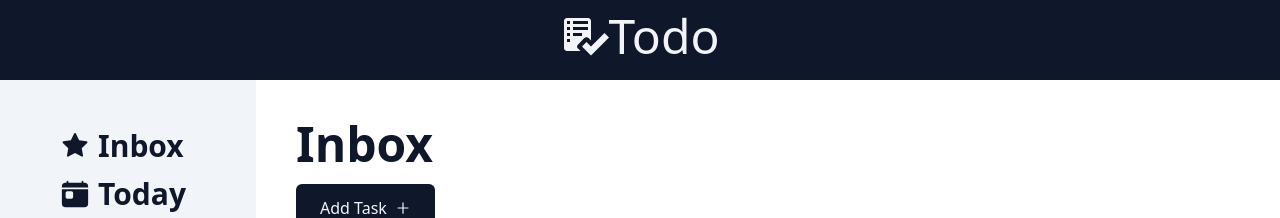
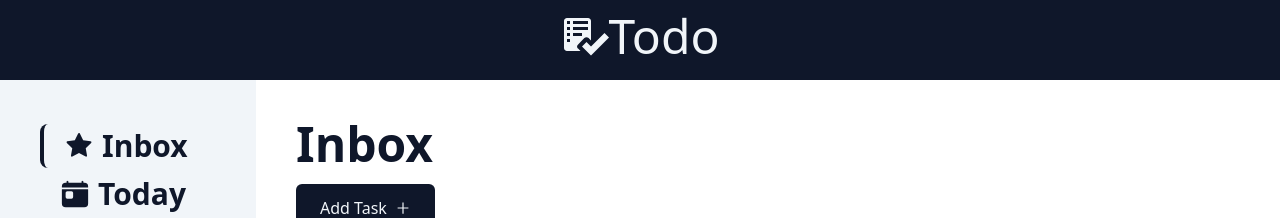
Before and after one commit to adnansyed101/reactTodoist, a React (Vite) app: page / in a window 1280 px wide. Shown: the top 218 px of the page. Built offline with nearby package versions, Linux system fonts and the light colour scheme.

Commit message:
give bar to the tabs

```diff
--- a/src/App.tsx
+++ b/src/App.tsx
@@ -21,7 +21,7 @@ const App = (): JSX.Element => {
   return (
     <div className="grid h-screen w-screen grid-cols-[1fr_4fr] grid-rows-[80px_1fr_35px]">
       <Header />
-      <Sidebar onTabClick={toggleTabs} />
+      <Sidebar onTabClick={toggleTabs} tabId={tabId} />
       {tabId === "inbox" && <Inbox />}
       {tabId === "today" && <Today />}
       {tabId === "thisWeek" && <ThisWeek />}
--- a/src/components/Sidebar.tsx
+++ b/src/components/Sidebar.tsx
@@ -4,19 +4,29 @@ import { MdCalendarMonth } from "react-icons/md";
 
 type SidebarProps = {
   onTabClick: (id: string) => void;
+  tabId: string;
 };
 
-const Sidebar = ({ onTabClick }: SidebarProps) => {
+const Sidebar = ({ onTabClick, tabId }: SidebarProps) => {
   return (
     <div className="h-full w-full bg-slate-100 p-10">
-      <p className="sidebar-tab" onClick={() => onTabClick("inbox")}>
+      <p
+        className={tabId === "inbox" ? "sidebar-tab-border" : "sidebar-tab"}
+        onClick={() => onTabClick("inbox")}
+      >
         <AiFillStar />
         Inbox
       </p>
-      <p className="sidebar-tab" onClick={() => onTabClick("today")}>
+      <p
+        className={tabId === "today" ? "sidebar-tab-border" : "sidebar-tab"}
+        onClick={() => onTabClick("today")}
+      >
         <IoToday /> Today
       </p>
-      <p className="sidebar-tab" onClick={() => onTabClick("thisWeek")}>
+      <p
+        className={tabId === "thisWeek" ? "sidebar-tab-border" : "sidebar-tab"}
+        onClick={() => onTabClick("thisWeek")}
+      >
         <MdCalendarMonth /> This Week
       </p>
     </div>
--- a/src/index.css
+++ b/src/index.css
@@ -5,3 +5,7 @@
 .sidebar-tab {
   @apply my-1 flex items-center gap-2 rounded-lg py-1 pl-5 text-3xl font-bold text-slate-900 hover:scale-105 hover:bg-slate-200;
 }
+
+.sidebar-tab-border {
+  @apply my-1 flex items-center gap-2 rounded-lg border-l-4 border-slate-900 py-1 pl-5 text-3xl font-bold text-slate-900 hover:scale-105 hover:bg-slate-200;
+}
```
